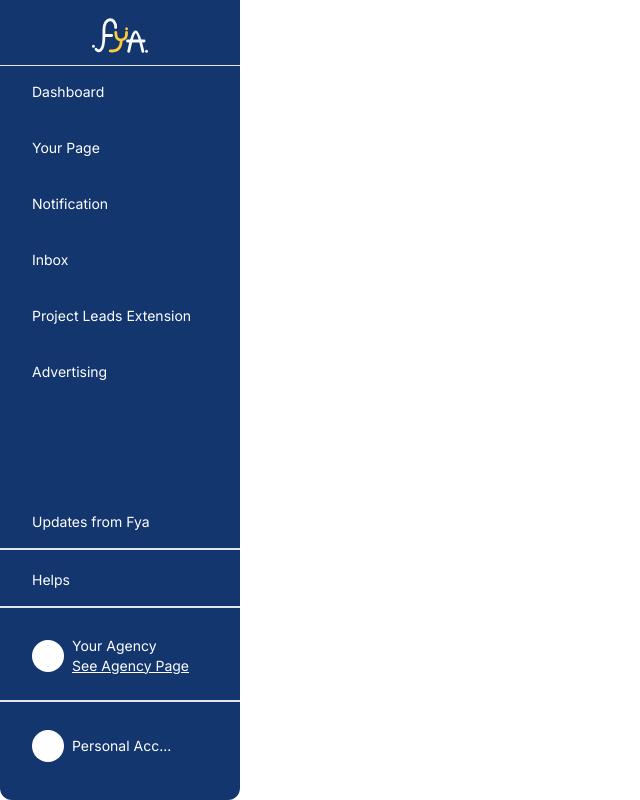
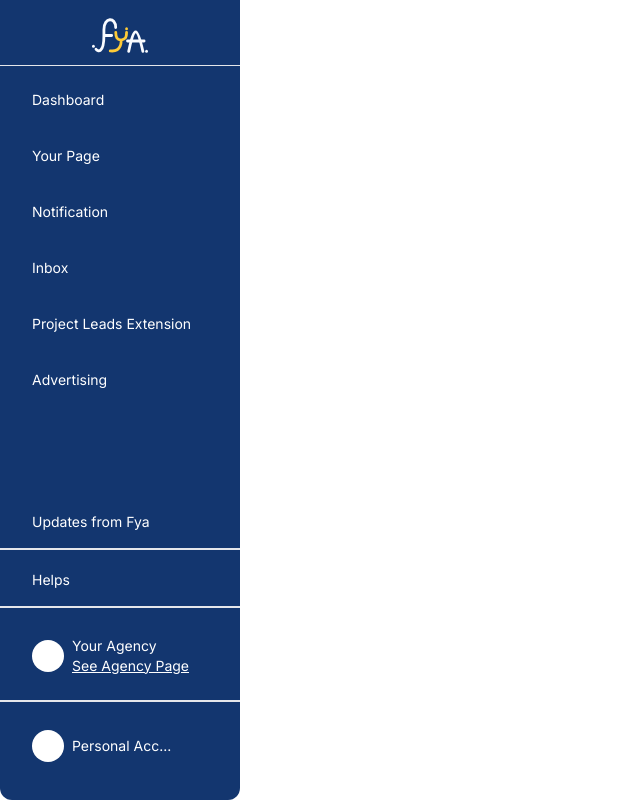
Before and after one commit to MinHien-git/fya-2.0, a React (Create React App) app: page /management in a window 1280 px wide. Shown: the whole page, without its empty margins (0-640 px from the left). Built offline with nearby package versions, Linux system fonts and the light colour scheme.

Commit message:
small change

```diff
--- a/src/components/AgencyNavigationBar/AgencyNavigationBar.tsx
+++ b/src/components/AgencyNavigationBar/AgencyNavigationBar.tsx
@@ -12,7 +12,7 @@ export default function AgencyNavigationBar() {
           </span>
           <hr className="w-full" />
         </header>
-        <nav className="h-[90%] grid items-start">
+        <nav className="h-[90%] grid items-start pt-2">
           <ul className="grid gap-1">
             <li className="pl-8 text-white w-full py-4 text-sm">Dashboard</li>
             <li className="pl-8 text-white w-full py-4 text-sm">Your Page</li>
```
